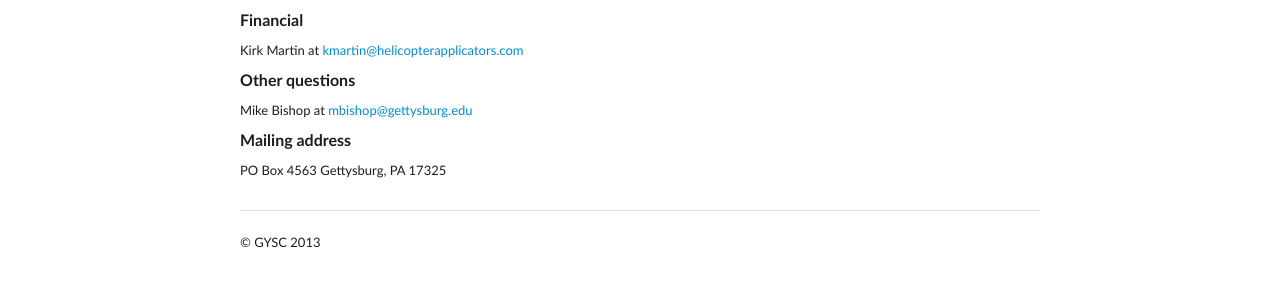
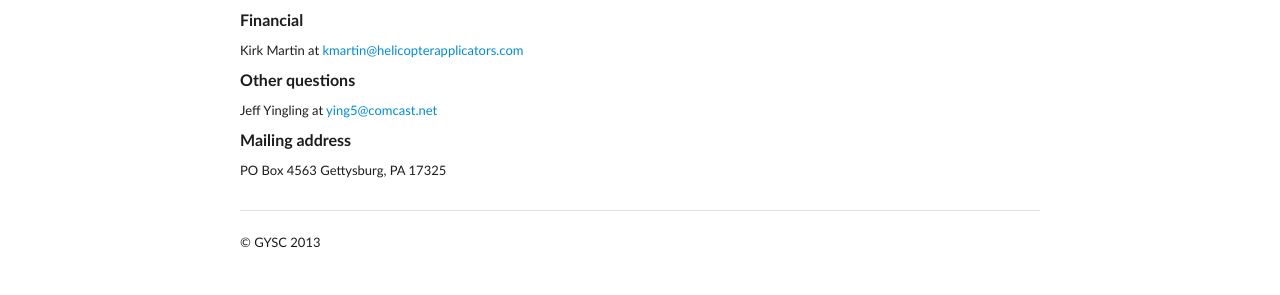
Before and after one commit to GYSC/gysc.github.com, a Jekyll site: the page built from contact.md, in a window 1280 px wide. Shown: the part 317-612 px from the top of the page. Built offline with Jekyll 4.4.1, drawn with Linux system fonts in a browser that asks for light colours; Markdown is read by kramdown in place of the engine named in the settings.

Commit message:
Update contact.md

```diff
--- a/contact.md
+++ b/contact.md
@@ -19,7 +19,7 @@
 
 ####Other questions
 
-Mike Bishop at <a href="mailto:mbishop@gettysburg.edu">mbishop@gettysburg.edu</a>
+Jeff Yingling at <a href="mailto:ying5@comcast.net">ying5@comcast.net</a>
 
 ####Mailing address
 
```
